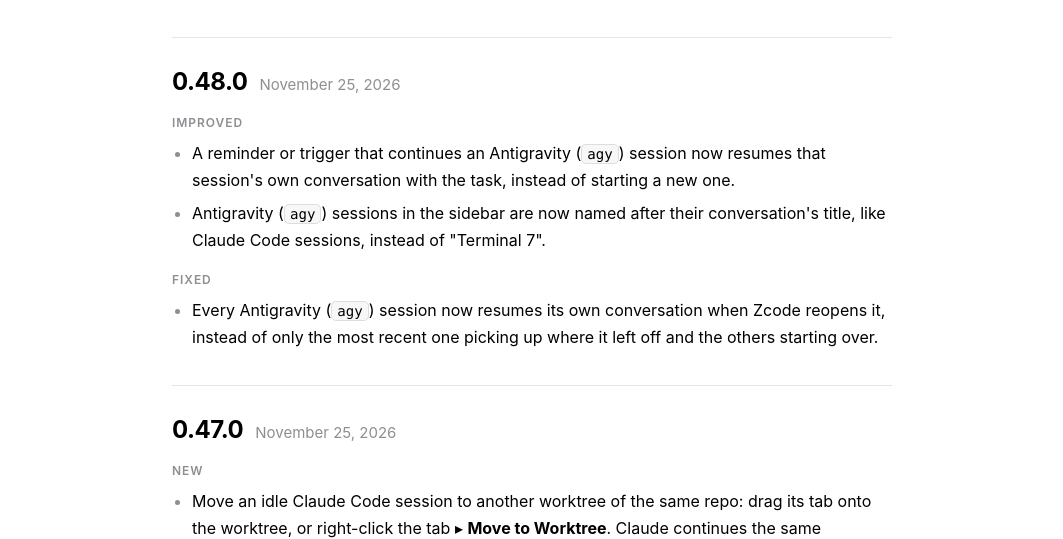
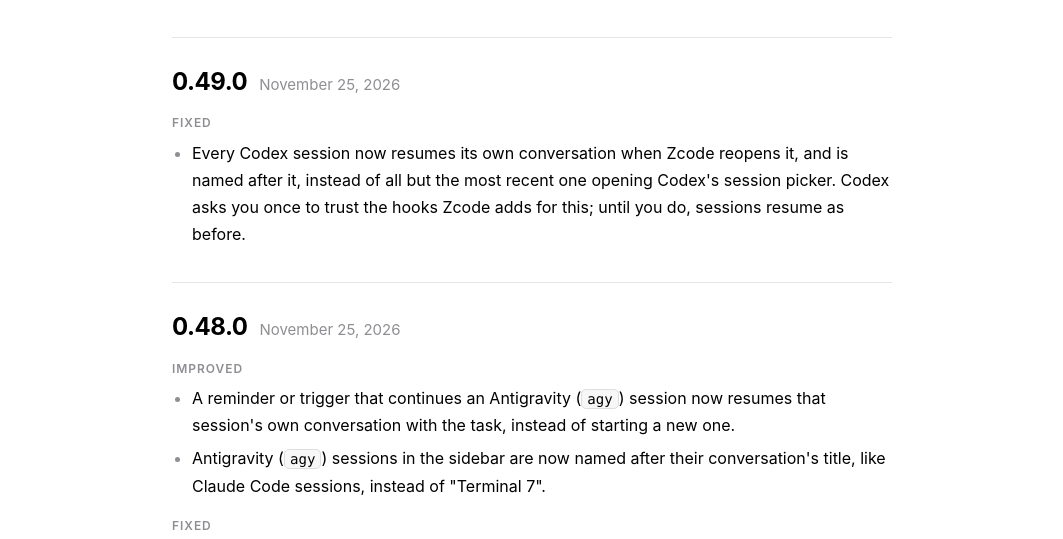
Before and after one commit to hayek/XcodeNeoPage, a plain HTML site: page changelog.html in a window 1280 px wide. Shown: the part 213-752 px from the top of the page, without its empty margins (108-1171 px from the left). Drawn offline with Linux system fonts and the light colour scheme.

Commit message:
Changelog: Zcode 0.49.0

```diff
--- a/changelog.html
+++ b/changelog.html
@@ -76,6 +76,13 @@
         <p class="changelog-back"><a href="index.html">&larr; Zcode</a></p>
         <h1>Changelog</h1>
         <p class="changelog-intro">What's new in every version of Zcode. The app shows the changes since your version when an update is ready.</p>
+<section id="v0.49.0">
+<h2><a href="#v0.49.0">0.49.0</a> <time datetime="2026-11-25">November 25, 2026</time></h2>
+<h3 class="kind-fixed">Fixed</h3>
+<ul>
+<li>Every Codex session now resumes its own conversation when Zcode reopens it, and is named after it, instead of all but the most recent one opening Codex&#x27;s session picker. Codex asks you once to trust the hooks Zcode adds for this; until you do, sessions resume as before.</li>
+</ul>
+</section>
 <section id="v0.48.0">
 <h2><a href="#v0.48.0">0.48.0</a> <time datetime="2026-11-25">November 25, 2026</time></h2>
 <h3 class="kind-improved">Improved</h3>
```
Also changed, not shown: changelog.json (+10 -0 lines).
